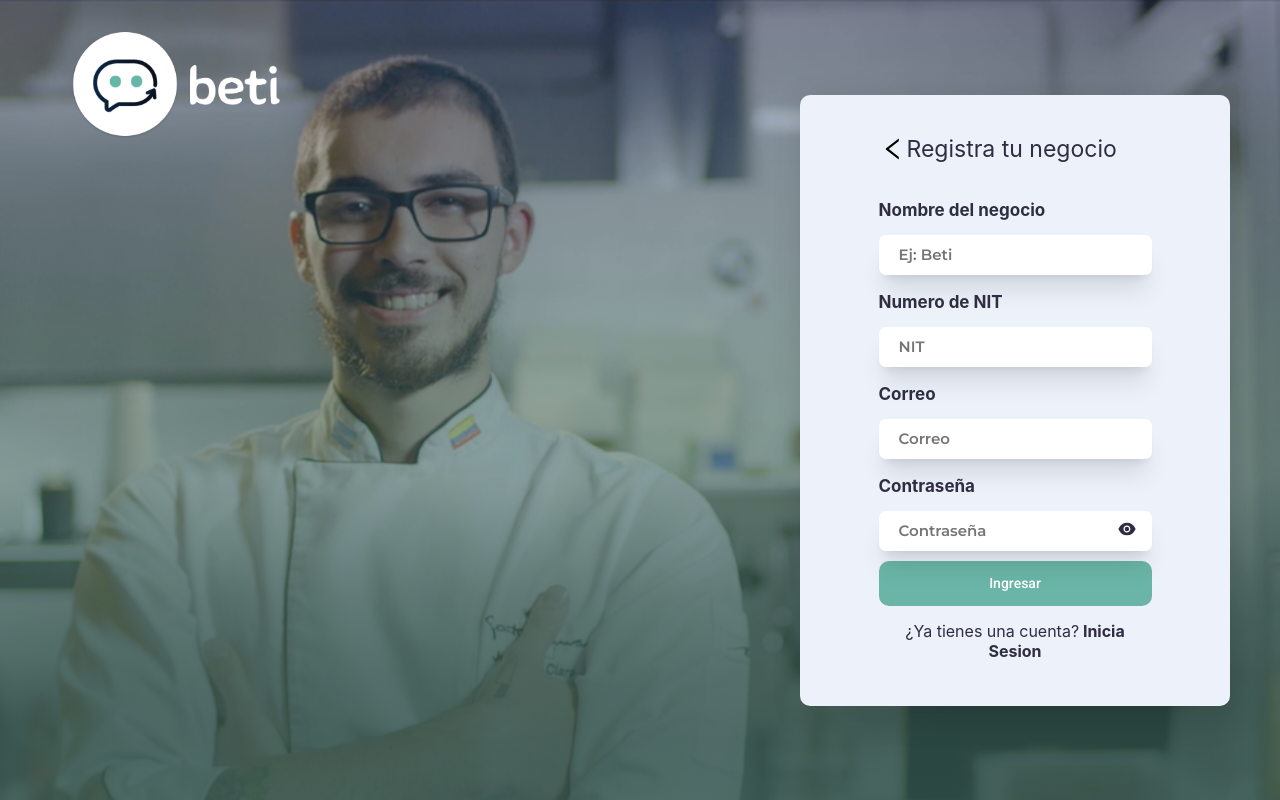
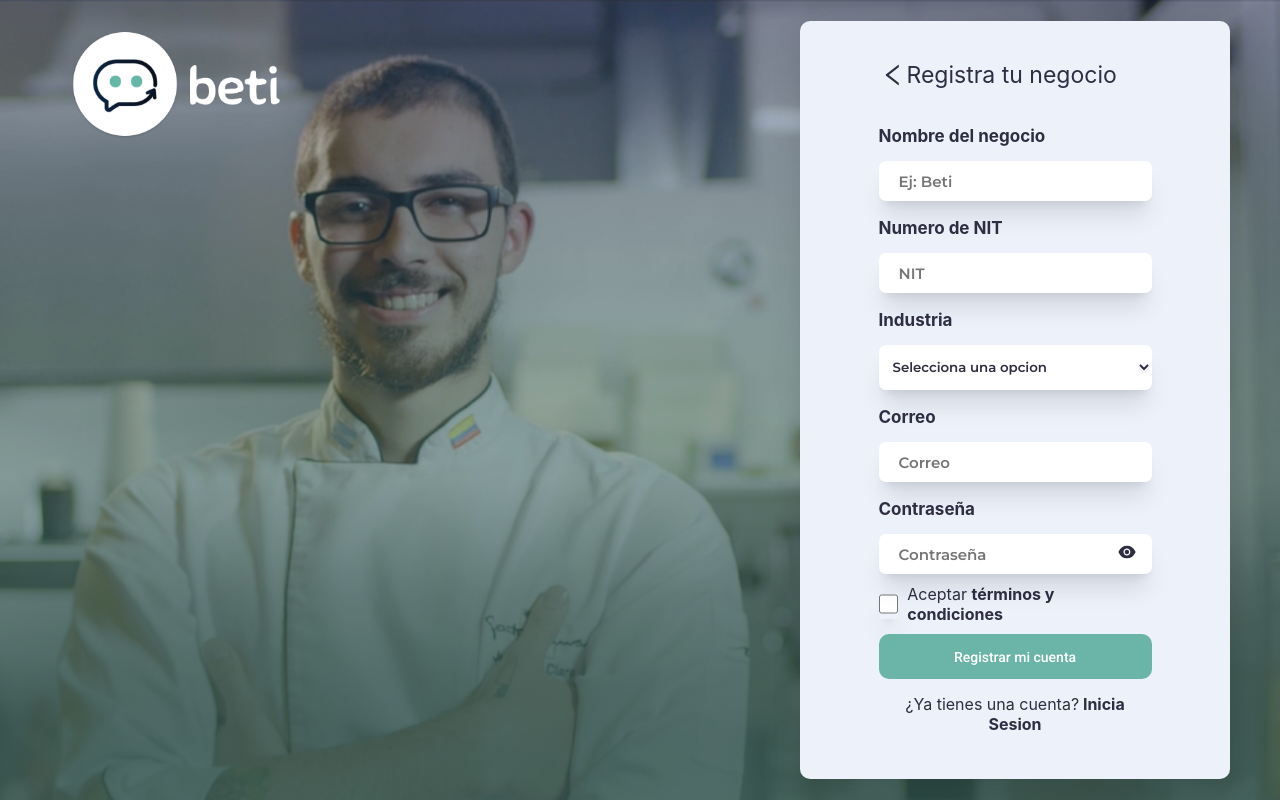
Before and after one commit to Xartiago/BetiTest, a React (Vite) app: page /signin in a window 1280 px wide. Built offline with nearby package versions, Linux system fonts and the light colour scheme.

Commit message:
Finish styles, adding functionality

```diff
--- a/src/components/Register.jsx
+++ b/src/components/Register.jsx
@@ -9,7 +9,8 @@ import BetiName from '../assets/icons/BetiName.png'
 /* Modules */
 import { Link } from "react-router-dom"
 /* Icons */
-import { AiFillEye, AiFillEyeInvisible,AiOutlineLeft } from 'react-icons/ai'
+import { AiFillEye, AiFillEyeInvisible, AiOutlineLeft } from 'react-icons/ai'
+import { Checkbox, CondsYTermsCont, Option, Select, Span } from "../styles/Register"
 
 export const Register = () => {
 	const [showPassword, setShowPassword] = useState(false)
@@ -24,7 +25,7 @@ export const Register = () => {
 				<FormContainer>
 					<Form>
 						<RelPos>
-							<AiOutlineLeft size={28}/>
+							<Link to='/'><AiOutlineLeft size={28} /></Link>
 							<Title>Registra tu negocio</Title>
 						</RelPos>
 						{/* Nombre */}
@@ -34,7 +35,14 @@ export const Register = () => {
 						<InputTitles>Numero de NIT</InputTitles>
 						<Input type='text' placeholder="NIT" />
 						{/* Select */}
-
+						<InputTitles>Industria</InputTitles>
+						<Select name='select' >
+							<Option selected disabled>Selecciona una opcion</Option>
+							<Option value='Option1' >Option 1</Option>
+							<Option value='Option2' >Option 2</Option>
+							<Option value='Option3' >Option 3</Option>
+							<Option value='Option4' >Option 4</Option>
+						</Select>
 						{/* Correo */}
 						<InputTitles>Correo</InputTitles>
 						<Input type='text' placeholder="Correo" />
@@ -48,7 +56,11 @@ export const Register = () => {
 								}
 							</IconAbs>
 						</PasswordContainer>
-						<FirstButtons>Ingresar</FirstButtons>
+						<CondsYTermsCont>
+							<Checkbox type='checkbox' />
+							<Span>Aceptar <b>términos y condiciones</b></Span>
+						</CondsYTermsCont>
+						<FirstButtons>Registrar mi cuenta</FirstButtons>
 						<PWCenter>¿Ya tienes una cuenta?<b><Link to='/'> Inicia Sesion</Link></b></PWCenter>
 					</Form>
 				</FormContainer>
--- a/src/index.css
+++ b/src/index.css
@@ -8,6 +8,22 @@
 a{
   text-decoration: none;
   color: #2F2D42;
+}
+select{
+  padding: 0 10px;
+  background-color: #fff;
+  border-radius: 7px;
+  color: #a6a5a8;
+  font-weight: 600;
+  font-family: 'Montserrat';
+}
+option{
+  background-color: #fff;
+  border-radius: 7px;
+  font-family: 'Montserrat';
+  border: none;
+  color: #2F2D42;
+  font-weight: 600;
 }
 body {
   margin: 0;
--- a/src/styles/Home.js
+++ b/src/styles/Home.js
@@ -76,7 +76,6 @@ export const Input = styled.input`
   font-family: Montserrat;
   font-size: 15px;
   font-weight: 600;
-  color: ${Main};
   padding: 5px 20px;
   box-shadow: 0 20px 25px -5px rgb(0 0 0 / 0.1), 0 8px 10px -6px rgb(0 0 0 / 0.1);
 `
--- /dev/null
+++ b/src/styles/Register.js
@@ -0,0 +1,31 @@
+import styled from "styled-components";
+import { Main } from "./Colors";
+
+export const Select = styled.select`
+    width: 100%;
+    height: 45px;
+    border: none;
+    box-shadow: 0 20px 25px -5px rgb(0 0 0 / 0.1), 0 8px 10px -6px rgb(0 0 0 / 0.1);
+    color: ${Main};
+`
+export const Option = styled.option`
+    color: ${Main};
+    background-color: #fff;
+`
+export const CondsYTermsCont = styled.div`
+    display: flex;
+    align-items: center;
+`
+export const Checkbox = styled.input`
+    margin: 10px 4px 0 0;
+    width: 20px;
+    height: 30px;
+    cursor: pointer;
+    border 0;
+    box-shadow: 0 20px 25px -5px rgb(0 0 0 / 0.1), 0 8px 10px -6px rgb(0 0 0 / 0.1);
+`
+export const Span = styled.span`
+    font-size: 16px;
+    margin: 10px 0 0 5px;
+    color: ${Main};
+`
```
Also changed, not shown: src/components/Calendar.jsx (+5 -5 lines), src/components/Results.jsx (+5 -5 lines), src/components/Welcome.jsx (+5 -5 lines).
